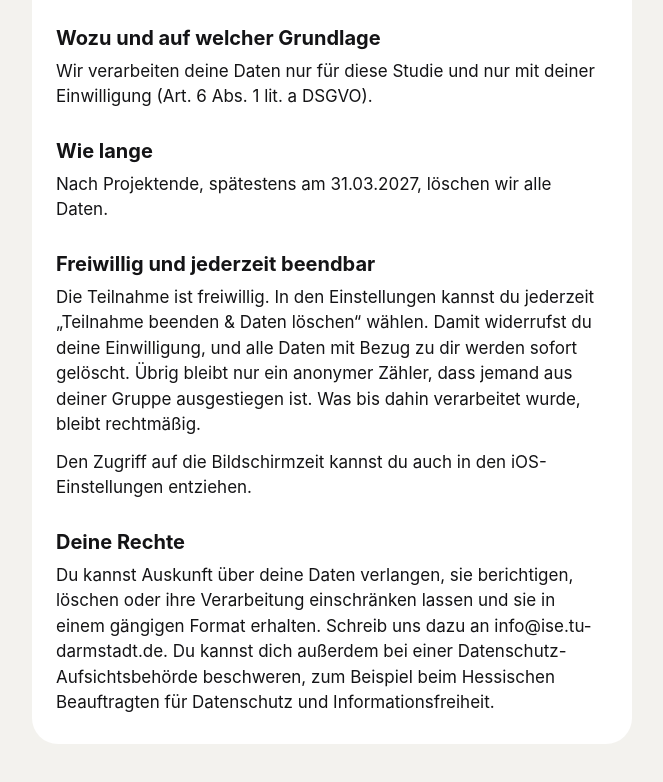
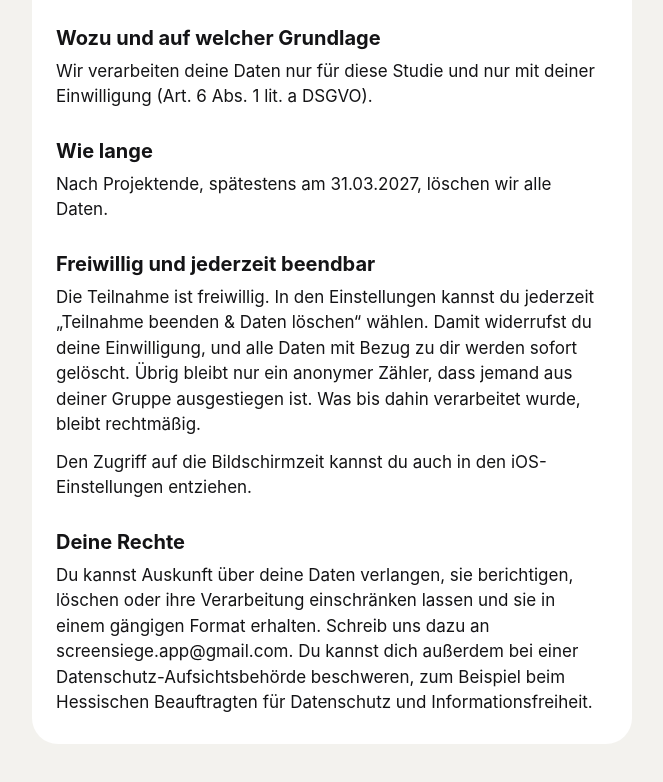
Before and after one commit to ScreenSiege/datenschutz, a plain HTML site: page index.html in a window 1280 px wide. Shown: the part 1926-2708 px from the top of the page, without its empty margins (308-971 px from the left). Drawn offline with Linux system fonts and the light colour scheme.

Commit message:
Datenschutzerklärung, Stand 12.11.2026

```diff
--- a/index.html
+++ b/index.html
@@ -70,7 +70,7 @@ mark { background: var(--mark); color: inherit; border-radius: 4px; padding: 0 2
 <p>Die Teilnahme ist freiwillig. In den Einstellungen kannst du jederzeit „Teilnahme beenden &amp; Daten löschen“ wählen. Damit widerrufst du deine Einwilligung, und alle Daten mit Bezug zu dir werden sofort gelöscht. Übrig bleibt nur ein anonymer Zähler, dass jemand aus deiner Gruppe ausgestiegen ist. Was bis dahin verarbeitet wurde, bleibt rechtmäßig.</p>
 <p>Den Zugriff auf die Bildschirmzeit kannst du auch in den iOS-Einstellungen entziehen.</p>
 <h2>Deine Rechte</h2>
-<p>Du kannst Auskunft über deine Daten verlangen, sie berichtigen, löschen oder ihre Verarbeitung einschränken lassen und sie in einem gängigen Format erhalten. Schreib uns dazu an info@ise.tu-darmstadt.de. Du kannst dich außerdem bei einer Datenschutz-Aufsichtsbehörde beschweren, zum Beispiel beim Hessischen Beauftragten für Datenschutz und Informationsfreiheit.</p>
+<p>Du kannst Auskunft über deine Daten verlangen, sie berichtigen, löschen oder ihre Verarbeitung einschränken lassen und sie in einem gängigen Format erhalten. Schreib uns dazu an screensiege.app@gmail.com. Du kannst dich außerdem bei einer Datenschutz-Aufsichtsbehörde beschweren, zum Beispiel beim Hessischen Beauftragten für Datenschutz und Informationsfreiheit.</p>
 </article>
 </main>
 </body>
```
